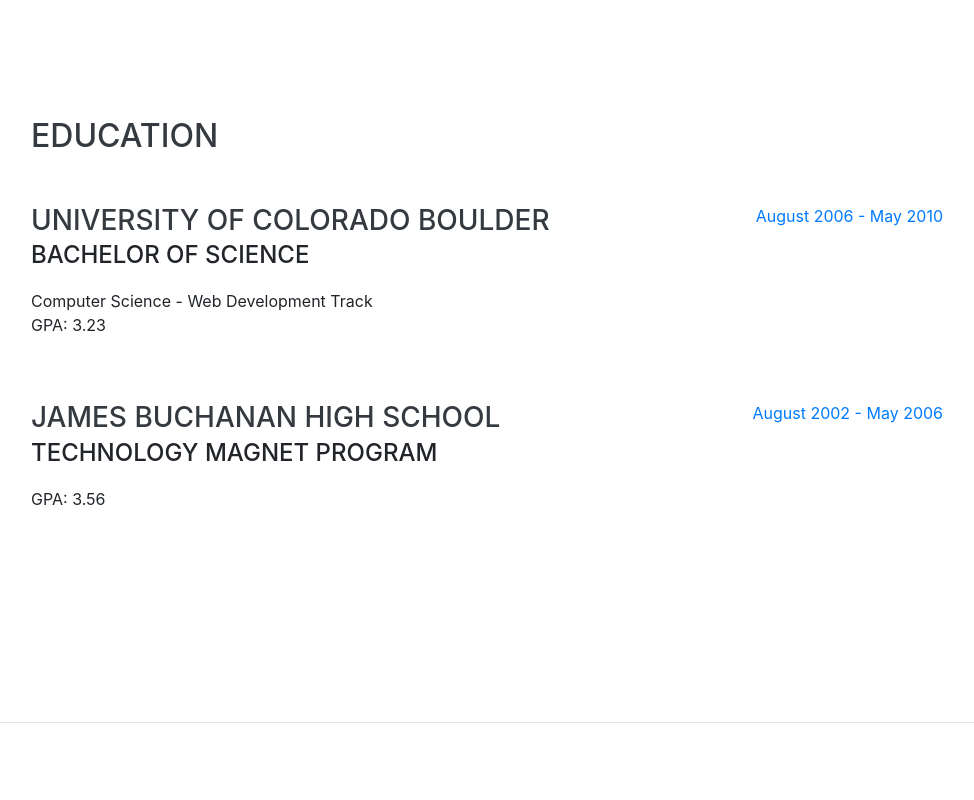
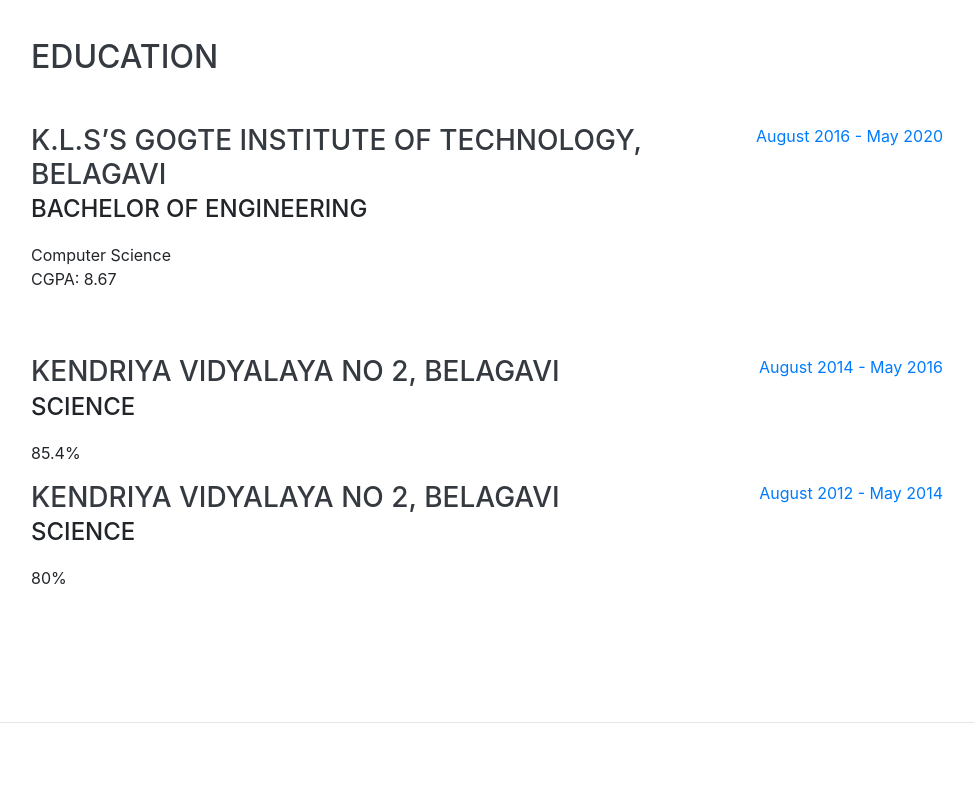
Before and after one commit to amitkarma21/amitkarma21.github.io, a website with bundled scripts: page index.html in a window 1280 px wide. Shown: the part 1680-2480 px from the top of the page, without its empty margins (289-1263 px from the left). Built offline with nearby package versions, Linux system fonts and the light colour scheme; a web font is replaced by a local one.

Commit message:
portfolio3

```diff
--- a/index.html
+++ b/index.html
@@ -116,27 +116,38 @@
 
         <div class="resume-item d-flex flex-column flex-md-row justify-content-between mb-5">
           <div class="resume-content">
-            <h3 class="mb-0">University of Colorado Boulder</h3>
-            <div class="subheading mb-3">Bachelor of Science</div>
-            <div>Computer Science - Web Development Track</div>
-            <p>GPA: 3.23</p>
+            <h3 class="mb-0">K.L.S’s Gogte Institute of Technology, Belagavi</h3>
+            <div class="subheading mb-3">Bachelor of Engineering</div>
+            <div>Computer Science </div>
+            <p>CGPA: 8.67</p>
           </div>
           <div class="resume-date text-md-right">
-            <span class="text-primary">August 2006 - May 2010</span>
+            <span class="text-primary">August 2016 - May 2020</span>
           </div>
         </div>
 
         <div class="resume-item d-flex flex-column flex-md-row justify-content-between">
           <div class="resume-content">
-            <h3 class="mb-0">James Buchanan High School</h3>
-            <div class="subheading mb-3">Technology Magnet Program</div>
-            <p>GPA: 3.56</p>
+            <h3 class="mb-0">Kendriya Vidyalaya No 2, Belagavi</h3>
+            <div class="subheading mb-3">Science</div>
+            <p>85.4%</p>
           </div>
           <div class="resume-date text-md-right">
-            <span class="text-primary">August 2002 - May 2006</span>
+            <span class="text-primary">August 2014 - May 2016</span>
+          </div>
+        </div>
+        <div class="resume-item d-flex flex-column flex-md-row justify-content-between">
+          <div class="resume-content">
+            <h3 class="mb-0">Kendriya Vidyalaya No 2, Belagavi</h3>
+            <div class="subheading mb-3">Science</div>
+            <p>80%</p>
+          </div>
+          <div class="resume-date text-md-right">
+            <span class="text-primary">August 2012 - May 2014</span>
           </div>
         </div>
 
+      </div>
       </div>
     </section>
 
@@ -182,7 +193,7 @@
             <i class="fab fa-grunt"></i>
           </li>
           <li class="list-inline-item">
-            <i class="fab fa-npm"></i>
+            <i class="fab fa-python"></i>
           </li>
         </ul>
 
```
